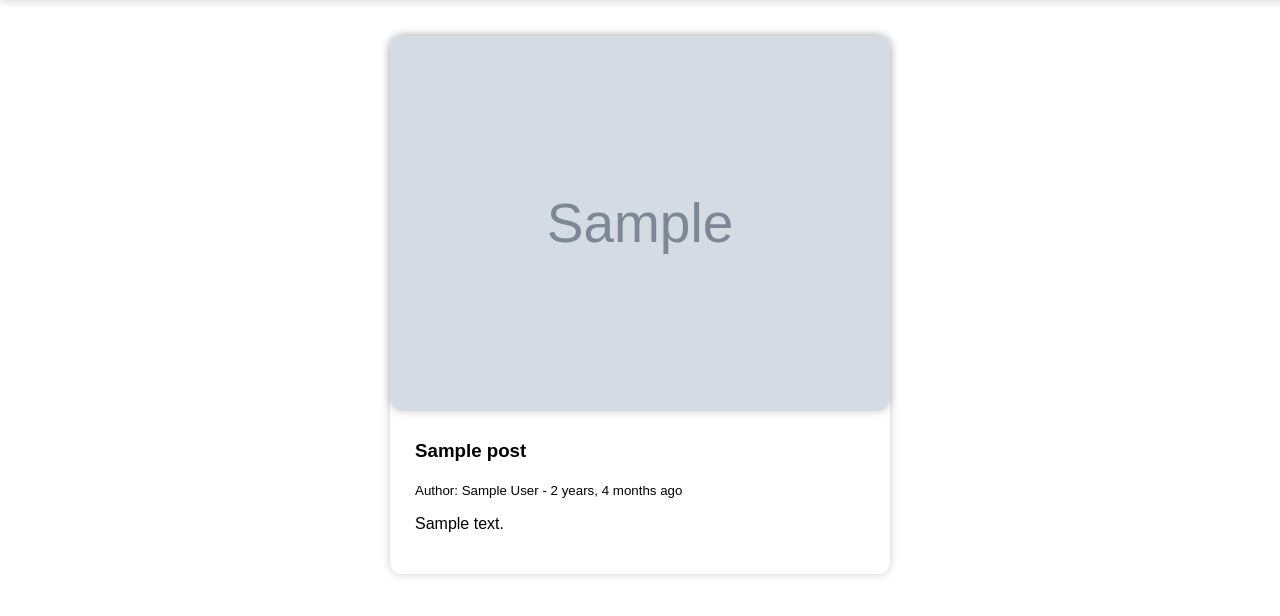
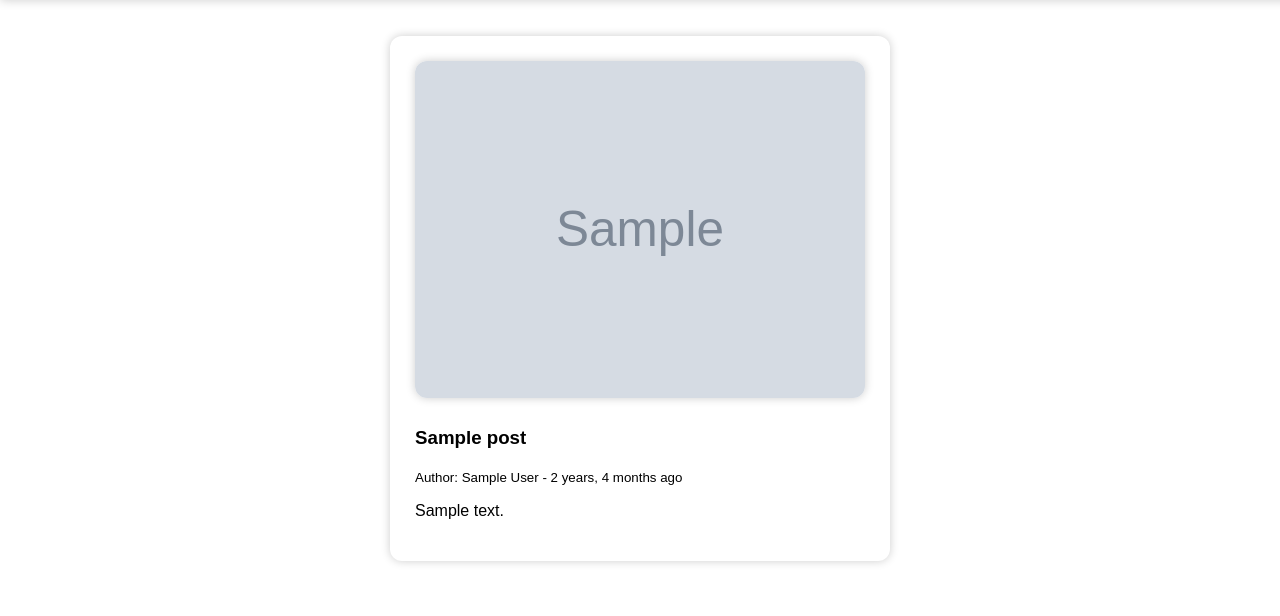
Before and after one commit to Isaac-To/MyStory, a Django app: template MyStory/app/templates/index.html in a window 1280 px wide. Shown: the part 41-657 px from the top of the page. Run offline with Django 3.2, Linux system fonts and the light colour scheme; the template is opened without the code that fills it: most values are stand-ins (such as "Sample title", 1, 10 or a date in 2020); grey boxes marked "Sample" are stand-in pictures.

Commit message:
follow rest of text margining

```diff
--- a/MyStory/app/static/style/main.css
+++ b/MyStory/app/static/style/main.css
@@ -36,9 +36,12 @@ a {
 }
 
 img {
-  width: 100%;
+  width: 90%;
   border-radius: 12px;
   box-shadow: 0px 0px 10px rgba(0, 0, 0, 0.2);
+  margin-top: 5%;
+  margin-left: 5%;
+  margin-right: 5%;
 }
 
 .buttonGroup {
```
